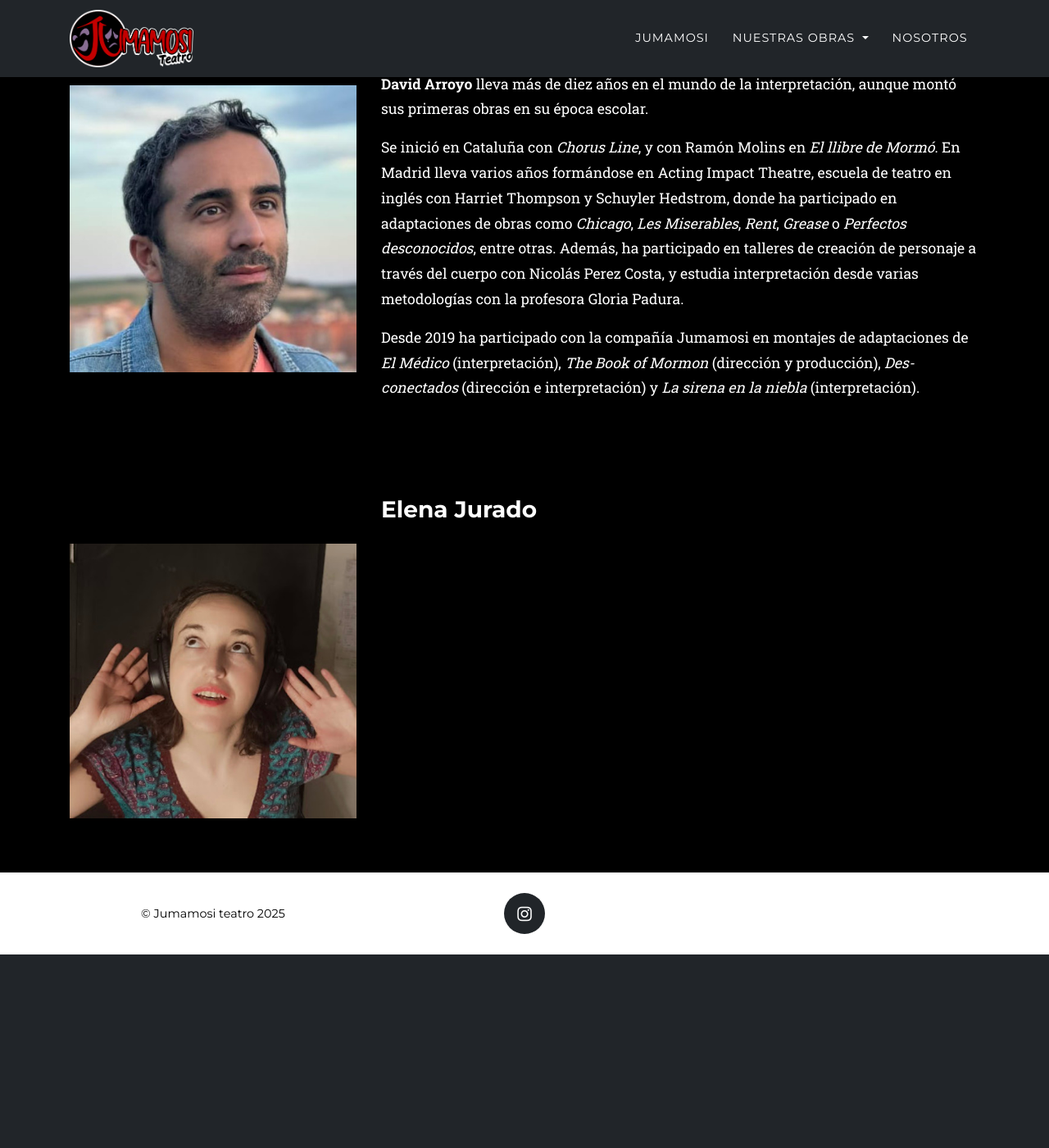
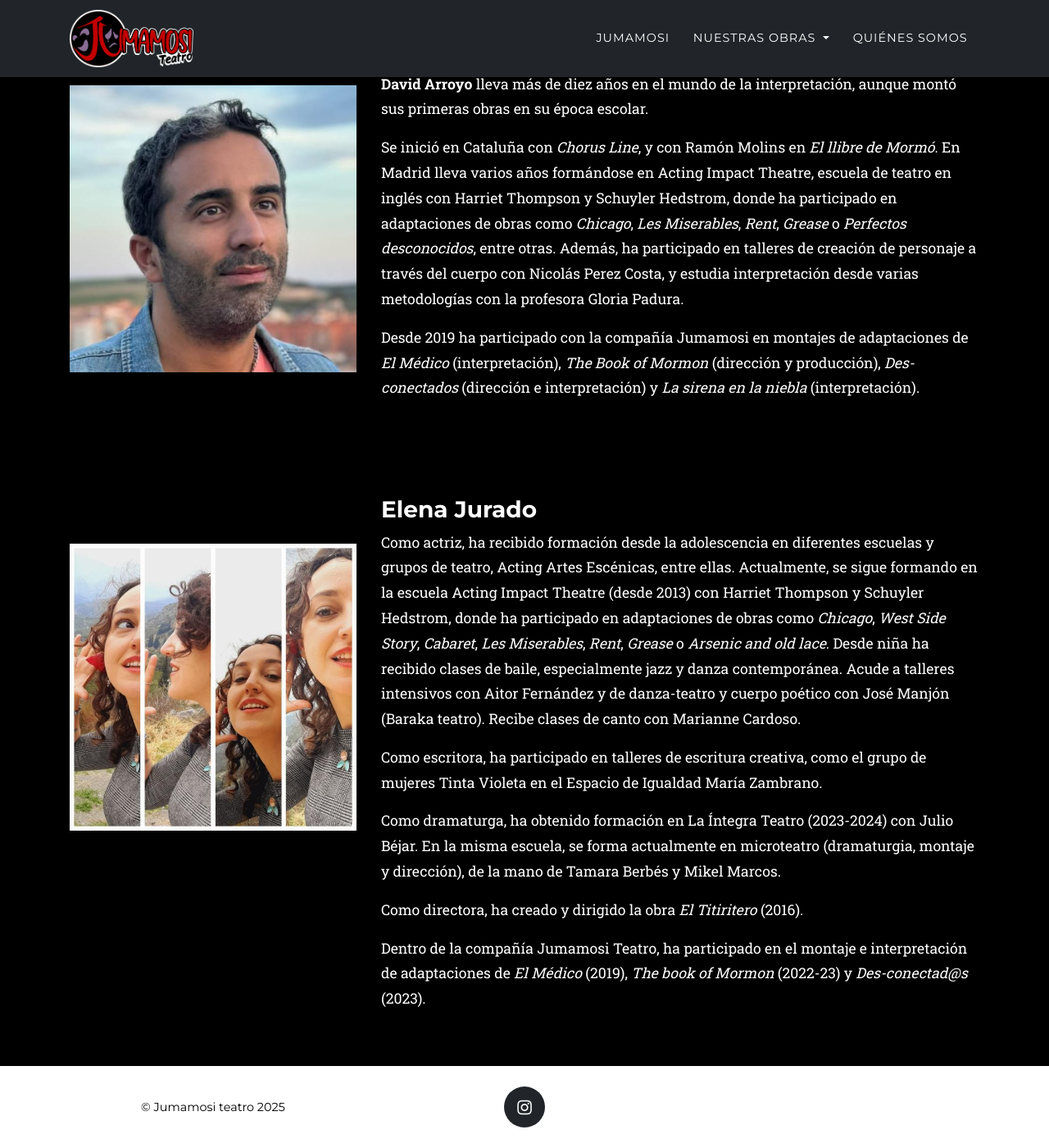
Before and after one commit to jumamositeatro/jumamositeatro.github.io, a Jekyll site: the page built from nosotros.md, in a window 1280 px wide and 1400 px high, scrolled down 887 px. Shown: the whole window at 82% size. Built offline with Jekyll 4.4.1, drawn with Linux system fonts in a browser that asks for light colours; some web fonts are replaced; before the commit the page ends 2051 px from its top, so only the background shows below that; some of the changed text lies outside the part shown.

Commit message:
CVs: Add Elena and improve the others

```diff
--- a/_data/cvs.yml
+++ b/_data/cvs.yml
@@ -1,6 +1,6 @@
 david:
   name: David Arroyo
-  image: sirena/team/david.jpg
+  image: nosotros/david.jpg
   description: |
     **David Arroyo** lleva más de diez años en el mundo de la interpretación, aunque montó sus primeras obras en su época escolar.
 
@@ -15,7 +15,7 @@ david:
 
 andres:
   name: Andrés Viedma
-  image: sirena/team/andres.jpg
+  image: nosotros/andres.jpg
   description: |
     Nacido en Barcelona en 1973, es un actor, dramaturgo y director teatral.
 
@@ -46,5 +46,20 @@ andres:
 
 elena:
   name: Elena Jurado
-  image: sirena/team/elena.jpg
+  image: nosotros/elena.jpg
   description: |
+    Como actriz, ha recibido formación desde la adolescencia en diferentes escuelas y grupos de teatro, Acting Artes Escénicas, entre ellas.
+    Actualmente, se sigue formando en la escuela Acting Impact Theatre (desde 2013) con Harriet Thompson y Schuyler Hedstrom, donde ha participado
+    en adaptaciones de obras como *Chicago*, *West Side Story*, *Cabaret*, *Les Miserables*, *Rent*, *Grease* o *Arsenic and old lace*.
+    Desde niña ha recibido clases de baile, especialmente jazz y danza contemporánea. Acude a talleres intensivos con Aitor Fernández y de danza-teatro y cuerpo poético con José Manjón (Baraka teatro).
+    Recibe clases de canto con Marianne Cardoso.
+
+    Como escritora, ha participado en talleres de escritura creativa, como el grupo de mujeres Tinta Violeta en el Espacio de Igualdad María Zambrano.
+
+    Como dramaturga, ha obtenido formación en La Íntegra Teatro (2023-2024) con Julio Béjar.
+    En la misma escuela, se forma actualmente en microteatro (dramaturgia, montaje y dirección), de la mano de Tamara Berbés y Mikel Marcos.
+
+    Como directora, ha creado y dirigido la obra *El Titiritero* (2016).
+
+    Dentro de la compañía Jumamosi Teatro, ha participado en el montaje e interpretación de adaptaciones de *El Médico* (2019),
+    *The book of Mormon* (2022-23) y *Des-conectad@s* (2023).
--- a/_data/navigation.yml
+++ b/_data/navigation.yml
@@ -10,7 +10,7 @@ nav:
         url: "/desconectados.html"
   #- title: "La sirena en la niebla"
     #url: "/sirena.html"
-  - title: "Nosotros"
+  - title: "Quiénes somos"
     url: "/nosotros.html"
 navKK:
   - title: Nuestras obras
--- a/_layouts/cvs.html
+++ b/_layouts/cvs.html
@@ -2,7 +2,7 @@
 layout: default
 
 header:
-  title: NOSOTROS
+  title: QUIÉNES SOMOS
   #title: "<img src='assets/img/jumamosibig.png' style='width: 80%;' alt='Jumamosi teatro'>"
   #text: ¡Última oportunidad!<br />20 de junio
   #button:
@@ -20,7 +20,7 @@ header:
 	<div class="container">
 		<div class="row">
 		<div class="col-lg-12 text-center">
-			<h2 class="section-heading ">Nosotros</h2>
+			<h2 class="section-heading ">Quiénes somos</h2>
 		</div>
 		</div>
 	</div>
```
Also changed, not shown: assets/img/nosotros/andres.jpg (added), assets/img/nosotros/david.jpg (added), assets/img/nosotros/elena.jpg (added).
